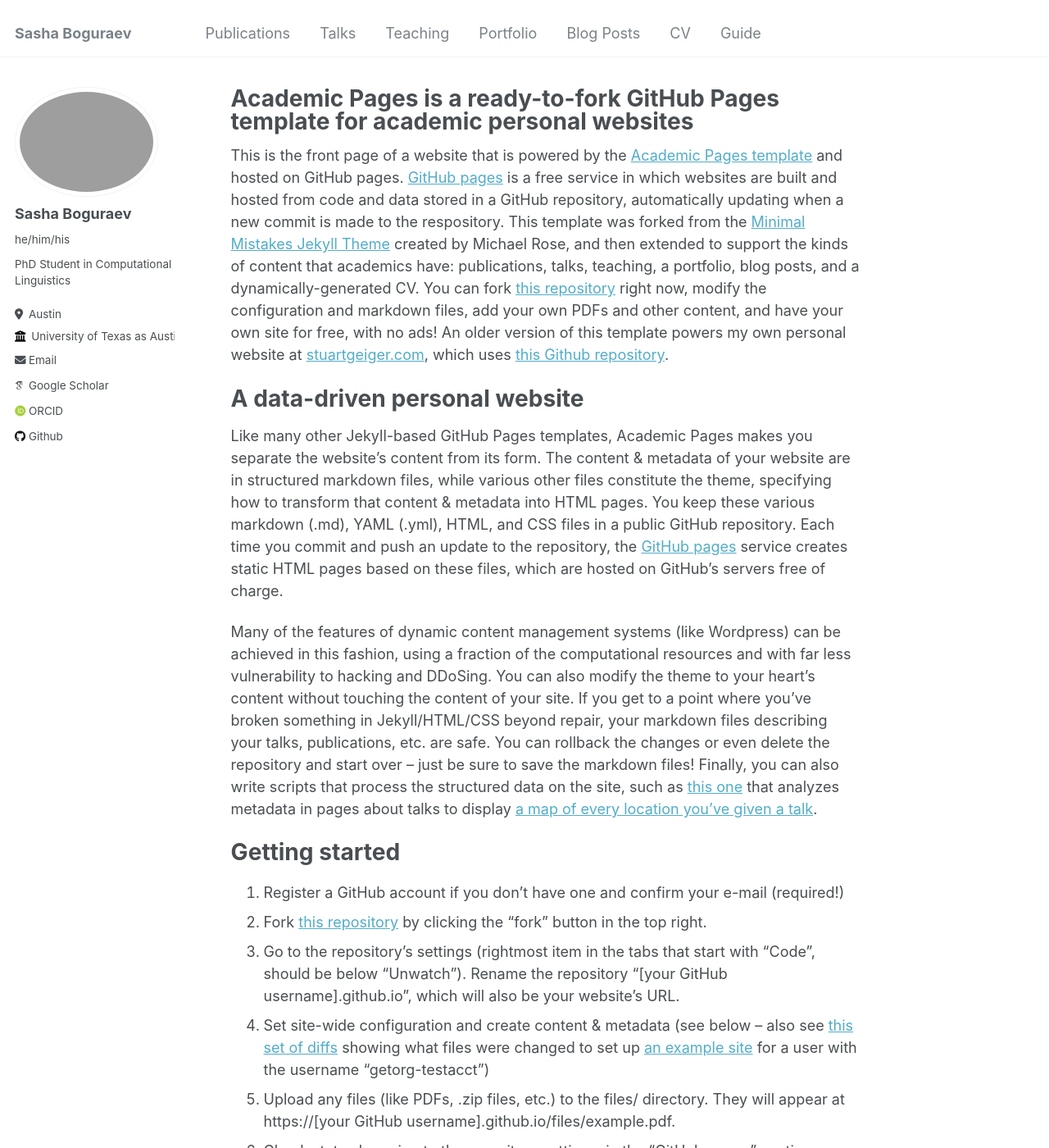
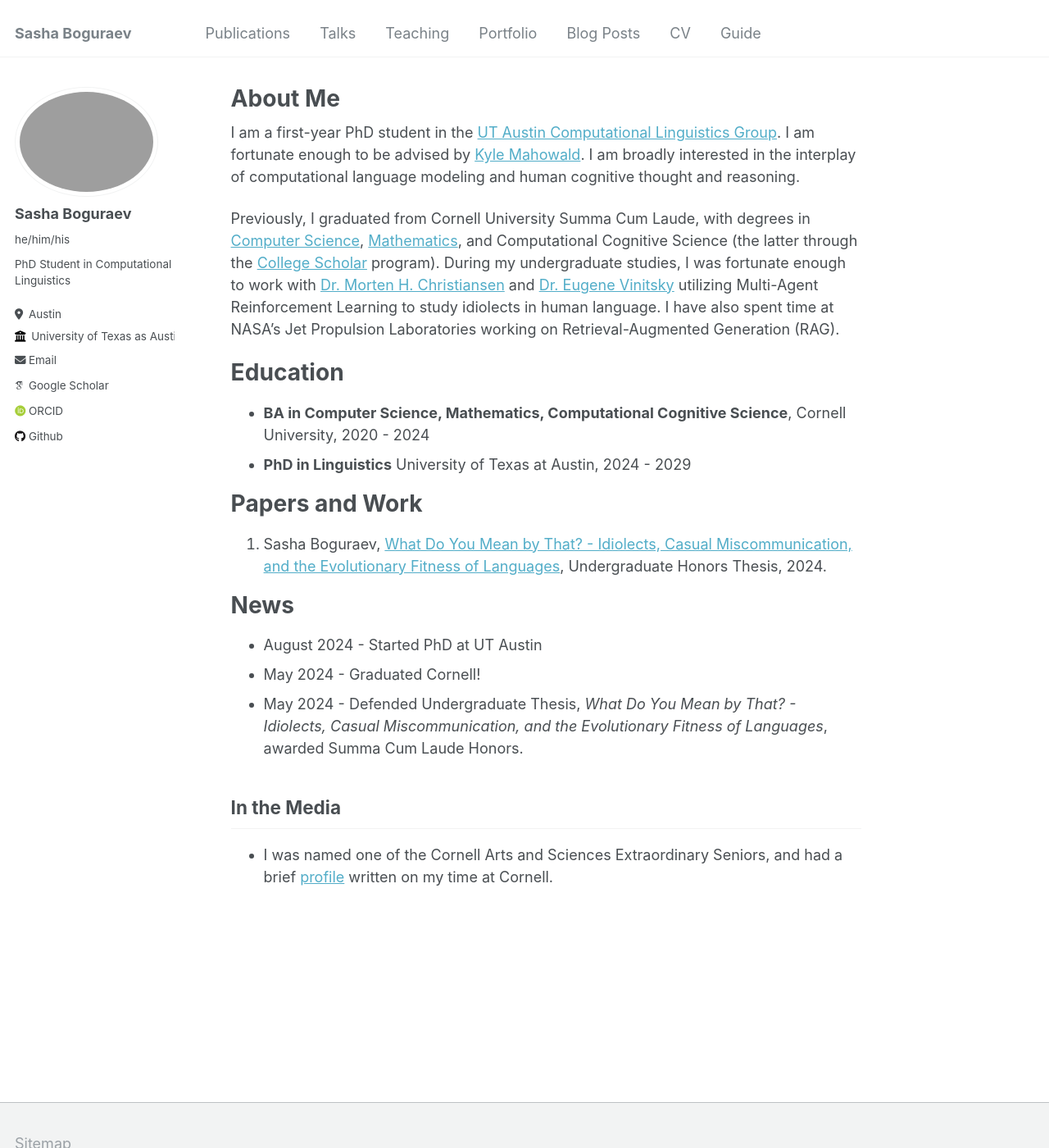
Before and after one commit to SashaBoguraev/SashaBoguraev.github.io, a Jekyll site: the page built from _pages/about.md, in a window 1280 px wide and 1400 px high. Shown: the whole window at 82% size. Built offline with Jekyll 4.4.1, drawn with Linux system fonts in a browser that asks for light colours; some web fonts are replaced; some of the changed text lies outside the part shown.

Commit message:
Update about.md

```diff
--- a/_pages/about.md
+++ b/_pages/about.md
@@ -1,49 +1,32 @@
 ---
 permalink: /
-title: "Academic Pages is a ready-to-fork GitHub Pages template for academic personal websites"
+title: "About Me"
 author_profile: true
 redirect_from:
   - /about/
   - /about.html
 ---
 
-This is the front page of a website that is powered by the [Academic Pages template](https://github.com/academicpages/academicpages.github.io) and hosted on GitHub pages. [GitHub pages](https://pages.github.com) is a free service in which websites are built and hosted from code and data stored in a GitHub repository, automatically updating when a new commit is made to the respository. This template was forked from the [Minimal Mistakes Jekyll Theme](https://mmistakes.github.io/minimal-mistakes/) created by Michael Rose, and then extended to support the kinds of content that academics have: publications, talks, teaching, a portfolio, blog posts, and a dynamically-generated CV. You can fork [this repository](https://github.com/academicpages/academicpages.github.io) right now, modify the configuration and markdown files, add your own PDFs and other content, and have your own site for free, with no ads! An older version of this template powers my own personal website at [stuartgeiger.com](http://stuartgeiger.com), which uses [this Github repository](https://github.com/staeiou/staeiou.github.io).
+I am a first-year PhD student in the [UT Austin Computational Linguistics Group](https://sites.utexas.edu/compling/). I am fortunate enough to be advised by [Kyle Mahowald](https://mahowak.github.io/). I am broadly interested in the interplay of computational language modeling and human cognitive thought and reasoning.
 
-A data-driven personal website
+Previously, I graduated from Cornell University Summa Cum Laude, with degrees in [Computer Science](https://www.cs.cornell.edu/), [Mathematics](https://math.cornell.edu/), and Computational Cognitive Science (the latter through the [College Scholar](https://as.cornell.edu/education/college-scholar-program) program). During my undergraduate studies, I was fortunate enough to work with [Dr. Morten H. Christiansen](https://psychology.cornell.edu/morten-h-christiansen) and [Dr. Eugene Vinitsky](https://www.eugenevinitsky.com/) utilizing Multi-Agent Reinforcement Learning to study idiolects in human language. I have also spent time at NASA's Jet Propulsion Laboratories working on Retrieval-Augmented Generation (RAG).
+
+Education
 ======
-Like many other Jekyll-based GitHub Pages templates, Academic Pages makes you separate the website's content from its form. The content & metadata of your website are in structured markdown files, while various other files constitute the theme, specifying how to transform that content & metadata into HTML pages. You keep these various markdown (.md), YAML (.yml), HTML, and CSS files in a public GitHub repository. Each time you commit and push an update to the repository, the [GitHub pages](https://pages.github.com/) service creates static HTML pages based on these files, which are hosted on GitHub's servers free of charge.
+* **BA in Computer Science, Mathematics, Computational Cognitive Science**, Cornell University, 2020 - 2024
+* **PhD in Linguistics** University of Texas at Austin, 2024 - 2029
 
-Many of the features of dynamic content management systems (like Wordpress) can be achieved in this fashion, using a fraction of the computational resources and with far less vulnerability to hacking and DDoSing. You can also modify the theme to your heart's content without touching the content of your site. If you get to a point where you've broken something in Jekyll/HTML/CSS beyond repair, your markdown files describing your talks, publications, etc. are safe. You can rollback the changes or even delete the repository and start over -- just be sure to save the markdown files! Finally, you can also write scripts that process the structured data on the site, such as [this one](https://github.com/academicpages/academicpages.github.io/blob/master/talkmap.ipynb) that analyzes metadata in pages about talks to display [a map of every location you've given a talk](https://academicpages.github.io/talkmap.html).
 
-Getting started
+Papers and Work
 ======
-1. Register a GitHub account if you don't have one and confirm your e-mail (required!)
-1. Fork [this repository](https://github.com/academicpages/academicpages.github.io) by clicking the "fork" button in the top right.
-1. Go to the repository's settings (rightmost item in the tabs that start with "Code", should be below "Unwatch"). Rename the repository "[your GitHub username].github.io", which will also be your website's URL.
-1. Set site-wide configuration and create content & metadata (see below -- also see [this set of diffs](http://archive.is/3TPas) showing what files were changed to set up [an example site](https://getorg-testacct.github.io) for a user with the username "getorg-testacct")
-1. Upload any files (like PDFs, .zip files, etc.) to the files/ directory. They will appear at https://[your GitHub username].github.io/files/example.pdf.
-1. Check status by going to the repository settings, in the "GitHub pages" section
+1. Sasha Boguraev, [What Do You Mean by That? - Idiolects, Casual Miscommunication, and the Evolutionary Fitness of Languages](https://SashaBoguraev.github.io/files/BoguraevHonorsThesis.pdf), Undergraduate Honors Thesis, 2024.
 
-Site-wide configuration
+News
+======
+* August 2024 - Started PhD at UT Austin
+* May 2024 - Graduated Cornell!
+* May 2024 - Defended Undergraduate Thesis, _What Do You Mean by That? - Idiolects, Casual Miscommunication, and the Evolutionary Fitness of Languages_, awarded Summa Cum Laude Honors.
+
+In the Media
 ------
-The main configuration file for the site is in the base directory in [_config.yml](https://github.com/academicpages/academicpages.github.io/blob/master/_config.yml), which defines the content in the sidebars and other site-wide features. You will need to replace the default variables with ones about yourself and your site's github repository. The configuration file for the top menu is in [_data/navigation.yml](https://github.com/academicpages/academicpages.github.io/blob/master/_data/navigation.yml). For example, if you don't have a portfolio or blog posts, you can remove those items from that navigation.yml file to remove them from the header.
-
-Create content & metadata
-------
-For site content, there is one markdown file for each type of content, which are stored in directories like _publications, _talks, _posts, _teaching, or _pages. For example, each talk is a markdown file in the [_talks directory](https://github.com/academicpages/academicpages.github.io/tree/master/_talks). At the top of each markdown file is structured data in YAML about the talk, which the theme will parse to do lots of cool stuff. The same structured data about a talk is used to generate the list of talks on the [Talks page](https://academicpages.github.io/talks), each [individual page](https://academicpages.github.io/talks/2012-03-01-talk-1) for specific talks, the talks section for the [CV page](https://academicpages.github.io/cv), and the [map of places you've given a talk](https://academicpages.github.io/talkmap.html) (if you run this [python file](https://github.com/academicpages/academicpages.github.io/blob/master/talkmap.py) or [Jupyter notebook](https://github.com/academicpages/academicpages.github.io/blob/master/talkmap.ipynb), which creates the HTML for the map based on the contents of the _talks directory).
-
-**Markdown generator**
-
-I have also created [a set of Jupyter notebooks](https://github.com/academicpages/academicpages.github.io/tree/master/markdown_generator
-) that converts a CSV containing structured data about talks or presentations into individual markdown files that will be properly formatted for the Academic Pages template. The sample CSVs in that directory are the ones I used to create my own personal website at stuartgeiger.com. My usual workflow is that I keep a spreadsheet of my publications and talks, then run the code in these notebooks to generate the markdown files, then commit and push them to the GitHub repository.
-
-How to edit your site's GitHub repository
-------
-Many people use a git client to create files on their local computer and then push them to GitHub's servers. If you are not familiar with git, you can directly edit these configuration and markdown files directly in the github.com interface. Navigate to a file (like [this one](https://github.com/academicpages/academicpages.github.io/blob/master/_talks/2012-03-01-talk-1.md) and click the pencil icon in the top right of the content preview (to the right of the "Raw | Blame | History" buttons). You can delete a file by clicking the trashcan icon to the right of the pencil icon. You can also create new files or upload files by navigating to a directory and clicking the "Create new file" or "Upload files" buttons.
-
-Example: editing a markdown file for a talk
-![Editing a markdown file for a talk](/images/editing-talk.png)
-
-For more info
-------
-More info about configuring Academic Pages can be found in [the guide](https://academicpages.github.io/markdown/). The [guides for the Minimal Mistakes theme](https://mmistakes.github.io/minimal-mistakes/docs/configuration/) (which this theme was forked from) might also be helpful.
+* I was named one of the Cornell Arts and Sciences Extraordinary Seniors, and had a brief [profile](https://math.cornell.edu/news/i-studied-why-miscommunication-and-ambiguity-are-so-prevalent-human-language) written on my time at Cornell.
```
